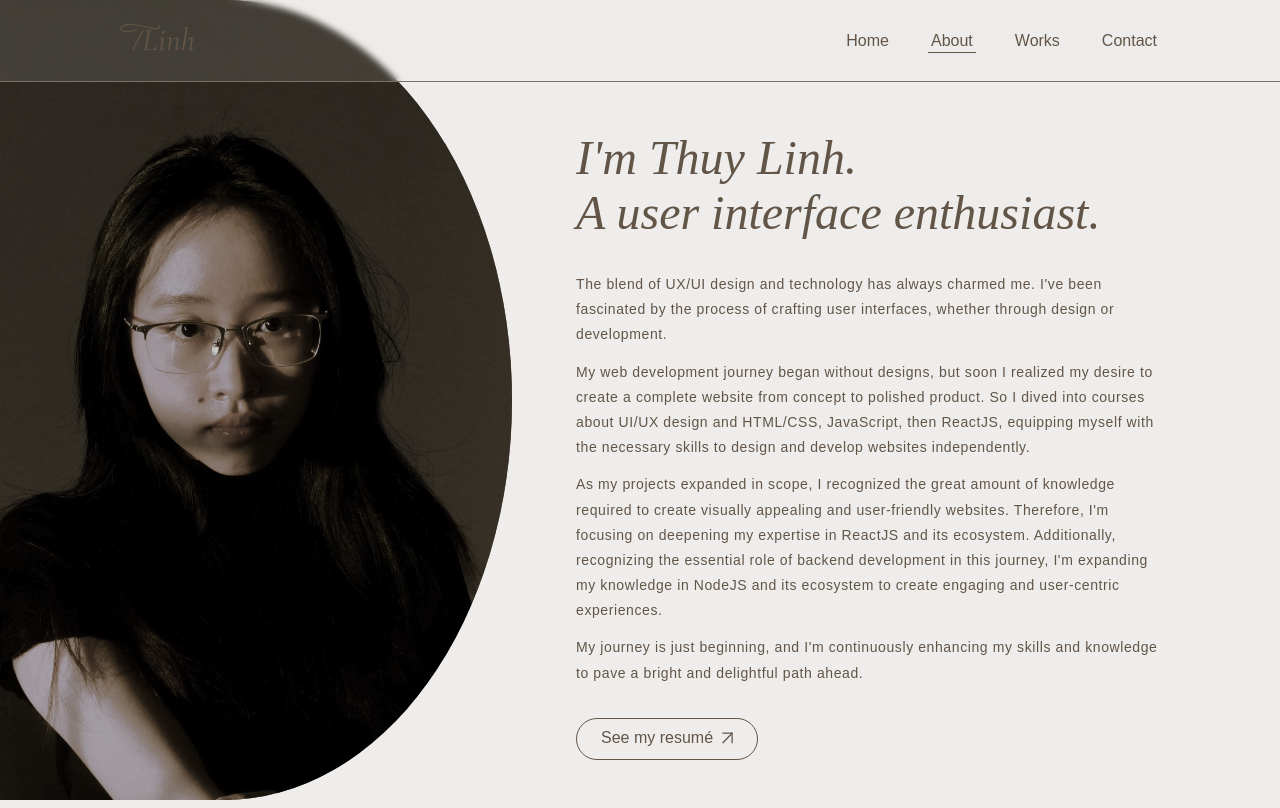
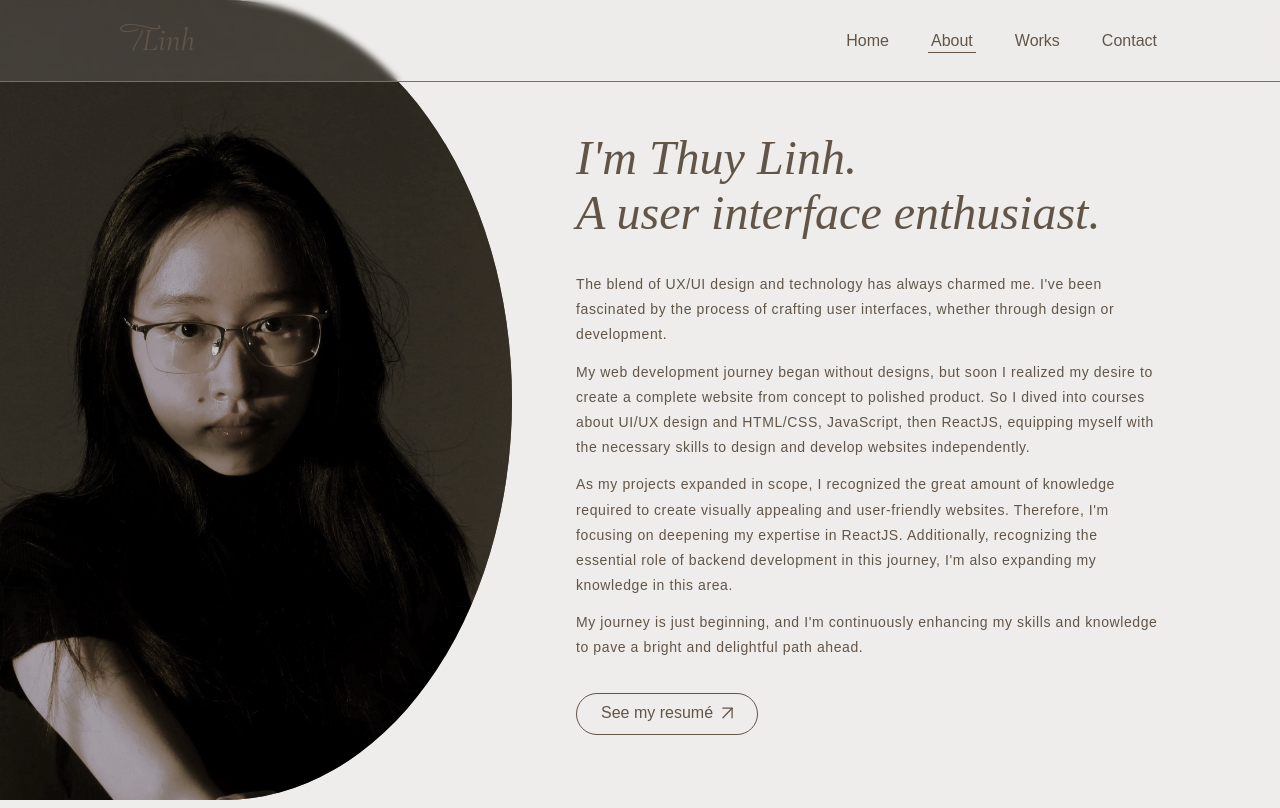
Before and after one commit to sweeetlatte/portfolio, a React (Create React App) app: page /about in a window 1280 px wide. Built offline with nearby package versions, Linux system fonts and the light colour scheme.

Commit message:
modify About's content

```diff
--- a/src/pages/About/index.tsx
+++ b/src/pages/About/index.tsx
@@ -27,9 +27,8 @@ export default function About() {
           </p>
           <p>
             As my projects expanded in scope, I recognized the great amount of knowledge required to create visually appealing and
-            user-friendly websites. Therefore, I'm focusing on deepening my expertise in ReactJS and its ecosystem. Additionally,
-            recognizing the essential role of backend development in this journey, I'm expanding my knowledge in NodeJS and its ecosystem to
-            create engaging and user-centric experiences.
+            user-friendly websites. Therefore, I'm focusing on deepening my expertise in ReactJS. Additionally, recognizing the essential
+            role of backend development in this journey, I'm also expanding my knowledge in this area.
           </p>
           <p>
             My journey is just beginning, and I'm continuously enhancing my skills and knowledge to pave a bright and delightful path ahead.
```
